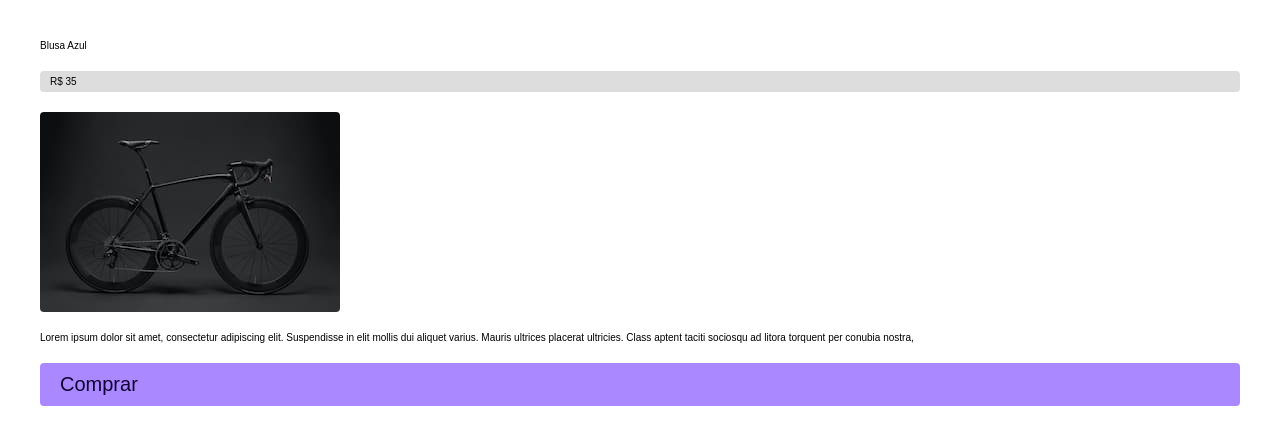
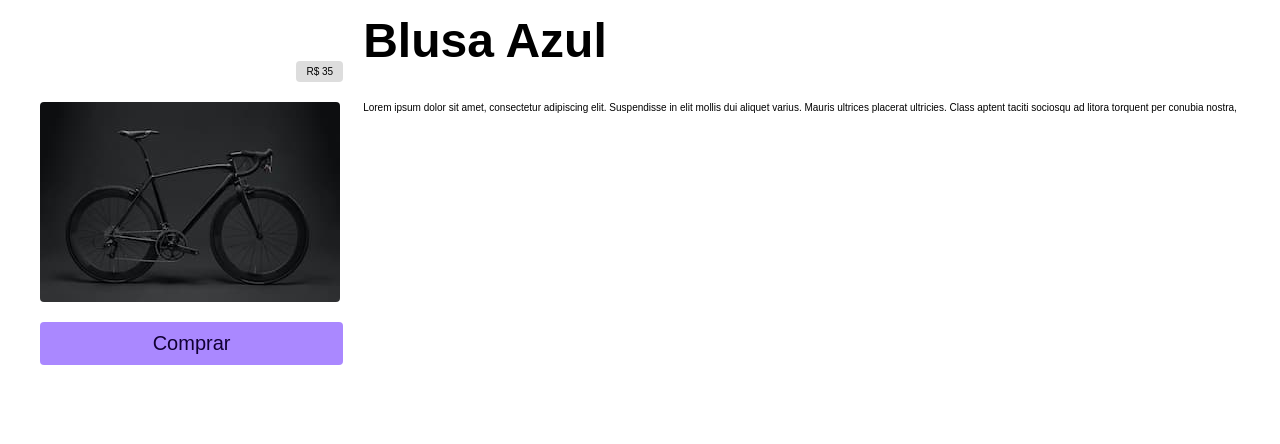
Before and after one commit to GabryelBoeira/html_css_fundamentos, a plain HTML site: page css.posicionamento/index.html in a window 1280 px wide. Drawn offline with Linux system fonts and the light colour scheme.

Commit message:
Trabalhando com mais paramentros da grid colunm

```diff
--- a/css.posicionamento/index.html
+++ b/css.posicionamento/index.html
@@ -8,7 +8,7 @@
 
 <body>
   <div class="grid">
-    <p>Blusa Azul</p>
+    <h1 class="titulo">Blusa Azul</h1>
     <p class="preco">R$ 35</p>
     <img class="foto" src="./img/bicicleta-300-200.jpg" alt="Bicicleta-preta">
     <p class="descricao"> Lorem ipsum dolor sit amet, consectetur adipiscing elit. Suspendisse in elit mollis dui aliquet varius.
--- a/css.posicionamento/style.css
+++ b/css.posicionamento/style.css
@@ -1,17 +1,29 @@
 .grid {
   display: grid;
   gap: 20px;
-  grid-template-columns: 1fr, 1fr;
+  grid-template-columns: 2fr, 1fr;
+  grid-template-rows: auto auto;
+  grid-auto-rows: 200px;
+  /* place-items: center; */
 }
 
 .foto {
   grid-column: 1 / -1;
+  text-align: right;
 }
 
-.descricao {
-  grid-column: 1 / -1;
+.preco {
+  place-self: start end;
 }
 
+.titulo {
+  grid-column: 2;
+}
+
+.comprar {
+  align-self: start;
+  text-align: center;
+}
 /* Estilos gerais*/
 
 body {
```
